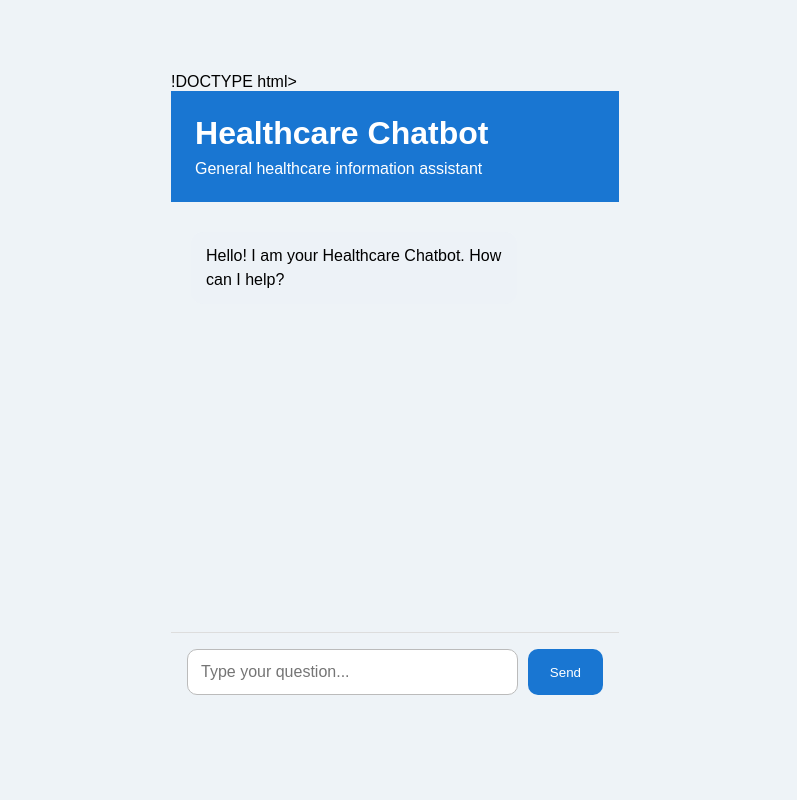
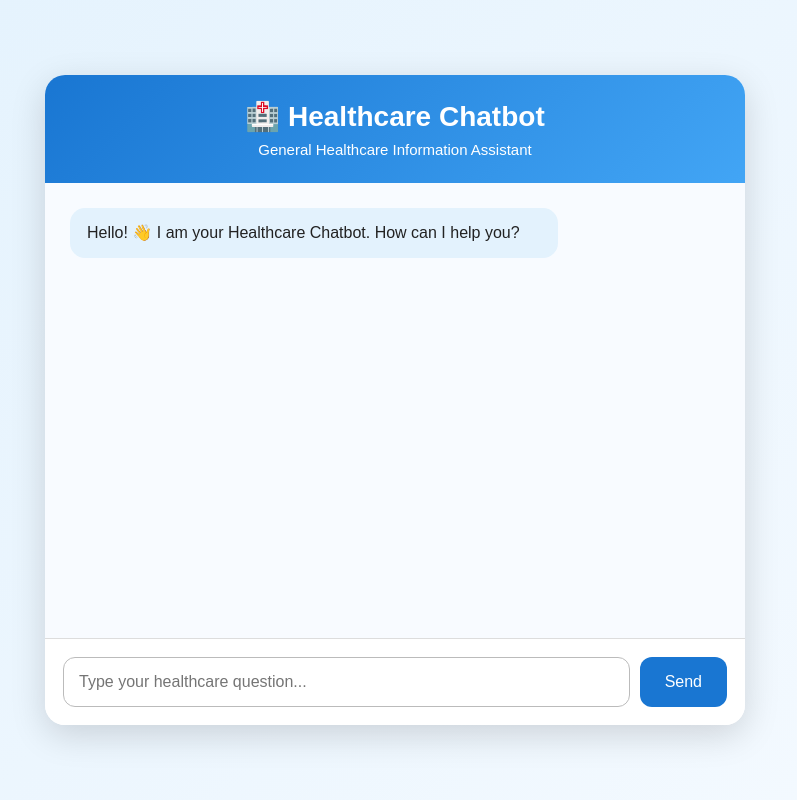
Before and after one commit to bhuvanasubramaniyan2-jpg/healthcare-, a Flask app: page / in a window 1280 px wide. Shown: the whole page, without its empty margins (245-1042 px from the left). Run offline with Flask 3, Linux system fonts and the light colour scheme.

Commit message:
Update index.html

```diff
--- a/templates/index.html
+++ b/templates/index.html
@@ -1,28 +1,208 @@
-<ta name="viewport" content="width=device-width, initial-scale=1.0">
-    <title>Healthcare Chatbot</title>
-    <link rel="stylesheet" href="{{ url_for('static', filename='style.css') }}">
-</head>
-<body>!DOCTYPE html>
+<!DOCTYPE html>
 <html lang="en">
 <head>
     <meta charset="UTF-8">
-    <me
+    <meta name="viewport" content="width=device-width, initial-scale=1.0">
+    <title>Healthcare Chatbot</title>
+
+    <style>
+        * {
+            box-sizing: border-box;
+        }
+
+        body {
+            margin: 0;
+            font-family: Arial, sans-serif;
+            background: linear-gradient(135deg, #e3f2fd, #f5faff);
+            min-height: 100vh;
+            display: flex;
+            justify-content: center;
+            align-items: center;
+        }
+
+        .chat-container {
+            width: 700px;
+            max-width: 92%;
+            height: 650px;
+            background: white;
+            border-radius: 20px;
+            box-shadow: 0 10px 35px rgba(0, 0, 0, 0.15);
+            overflow: hidden;
+            display: flex;
+            flex-direction: column;
+        }
+
+        .header {
+            background: linear-gradient(135deg, #1976d2, #42a5f5);
+            color: white;
+            padding: 25px;
+            text-align: center;
+        }
+
+        .header h1 {
+            margin: 0 0 8px;
+            font-size: 28px;
+        }
+
+        .header p {
+            margin: 0;
+            font-size: 15px;
+        }
+
+        .chat-box {
+            flex: 1;
+            padding: 25px;
+            overflow-y: auto;
+            background: #f8fbff;
+        }
+
+        .message {
+            padding: 13px 17px;
+            margin-bottom: 15px;
+            border-radius: 15px;
+            max-width: 75%;
+            line-height: 1.5;
+            word-wrap: break-word;
+        }
+
+        .bot {
+            background: #e3f2fd;
+            color: #222;
+            margin-right: auto;
+        }
+
+        .user {
+            background: #1976d2;
+            color: white;
+            margin-left: auto;
+        }
+
+        .input-area {
+            display: flex;
+            gap: 10px;
+            padding: 18px;
+            background: white;
+            border-top: 1px solid #ddd;
+        }
+
+        .input-area input {
+            flex: 1;
+            padding: 15px;
+            border: 1px solid #bbb;
+            border-radius: 12px;
+            font-size: 16px;
+            outline: none;
+        }
+
+        .input-area input:focus {
+            border-color: #1976d2;
+        }
+
+        .input-area button {
+            padding: 15px 25px;
+            border: none;
+            border-radius: 12px;
+            background: #1976d2;
+            color: white;
+            font-size: 16px;
+            cursor: pointer;
+        }
+
+        .input-area button:hover {
+            background: #1565c0;
+        }
+
+        @media (max-width: 600px) {
+            .chat-container {
+                height: 90vh;
+                width: 95%;
+            }
+
+            .message {
+                max-width: 90%;
+            }
+        }
+    </style>
+</head>
+
+<body>
+
     <div class="chat-container">
+
         <div class="header">
-            <h1>Healthcare Chatbot</h1>
-            <p>General healthcare information assistant</p>
+            <h1>🏥 Healthcare Chatbot</h1>
+            <p>General Healthcare Information Assistant</p>
         </div>
 
         <div id="chat-box" class="chat-box">
-            <div class="message bot">Hello! I am your Healthcare Chatbot. How can I help?</div>
+            <div class="message bot">
+                Hello! 👋 I am your Healthcare Chatbot. How can I help you?
+            </div>
         </div>
 
-        <form id="chat-form">
-            <input id="message" type="text" placeholder="Type your question..." autocomplete="off" required>
+        <form id="chat-form" class="input-area">
+            <input
+                type="text"
+                id="message"
+                placeholder="Type your healthcare question..."
+                autocomplete="off"
+                required
+            >
+
             <button type="submit">Send</button>
         </form>
+
     </div>
 
-    <script src="{{ url_for('static', filename='script.js') }}"></script>
+    <script>
+        const form = document.getElementById("chat-form");
+        const input = document.getElementById("message");
+        const chatBox = document.getElementById("chat-box");
+
+        function addMessage(text, type) {
+            const div = document.createElement("div");
+            div.className = "message " + type;
+            div.textContent = text;
+            chatBox.appendChild(div);
+            chatBox.scrollTop = chatBox.scrollHeight;
+        }
+
+        form.addEventListener("submit", async function(event) {
+            event.preventDefault();
+
+            const message = input.value.trim();
+
+            if (!message) {
+                return;
+            }
+
+            addMessage("You: " + message, "user");
+
+            input.value = "";
+
+            try {
+                const response = await fetch("/chat", {
+                    method: "POST",
+                    headers: {
+                        "Content-Type": "application/json"
+                    },
+                    body: JSON.stringify({
+                        message: message
+                    })
+                });
+
+                const data = await response.json();
+
+                addMessage("Bot: " + data.reply, "bot");
+
+            } catch (error) {
+                addMessage(
+                    "Bot: Sorry, something went wrong. Please try again.",
+                    "bot"
+                );
+            }
+        });
+    </script>
+
 </body>
 </html>
```
